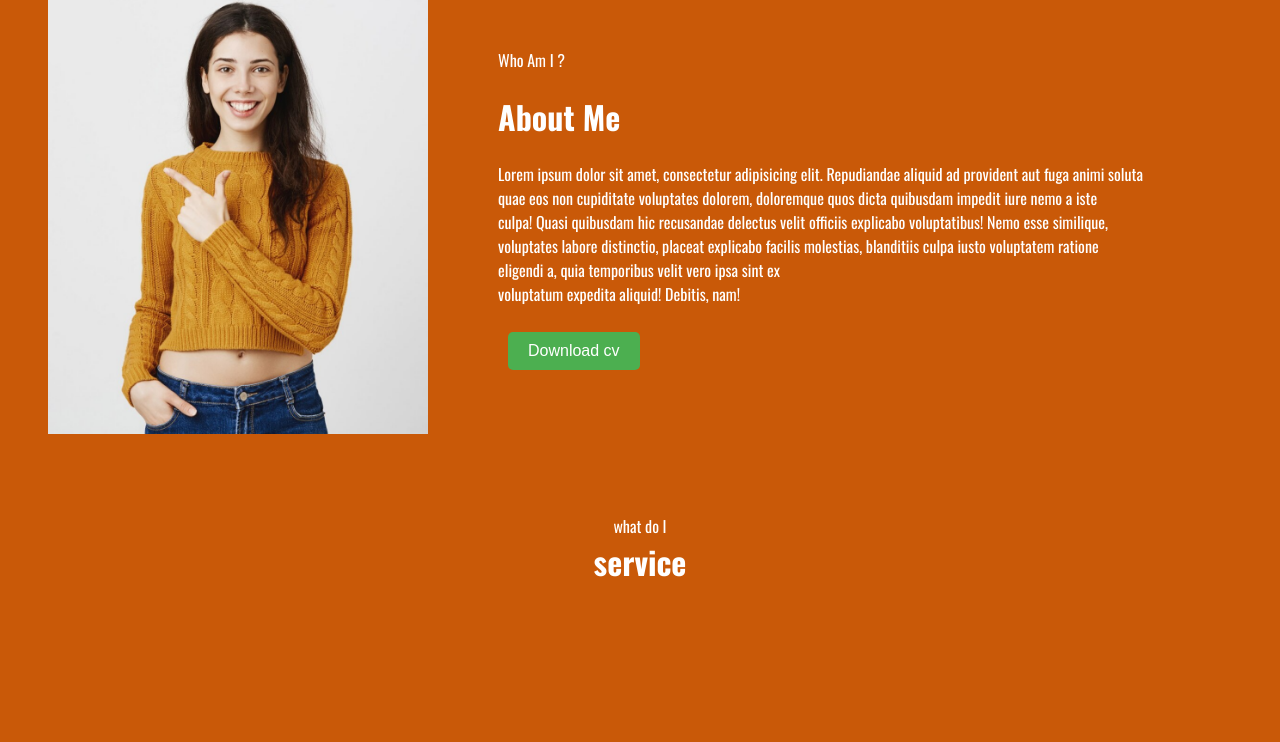
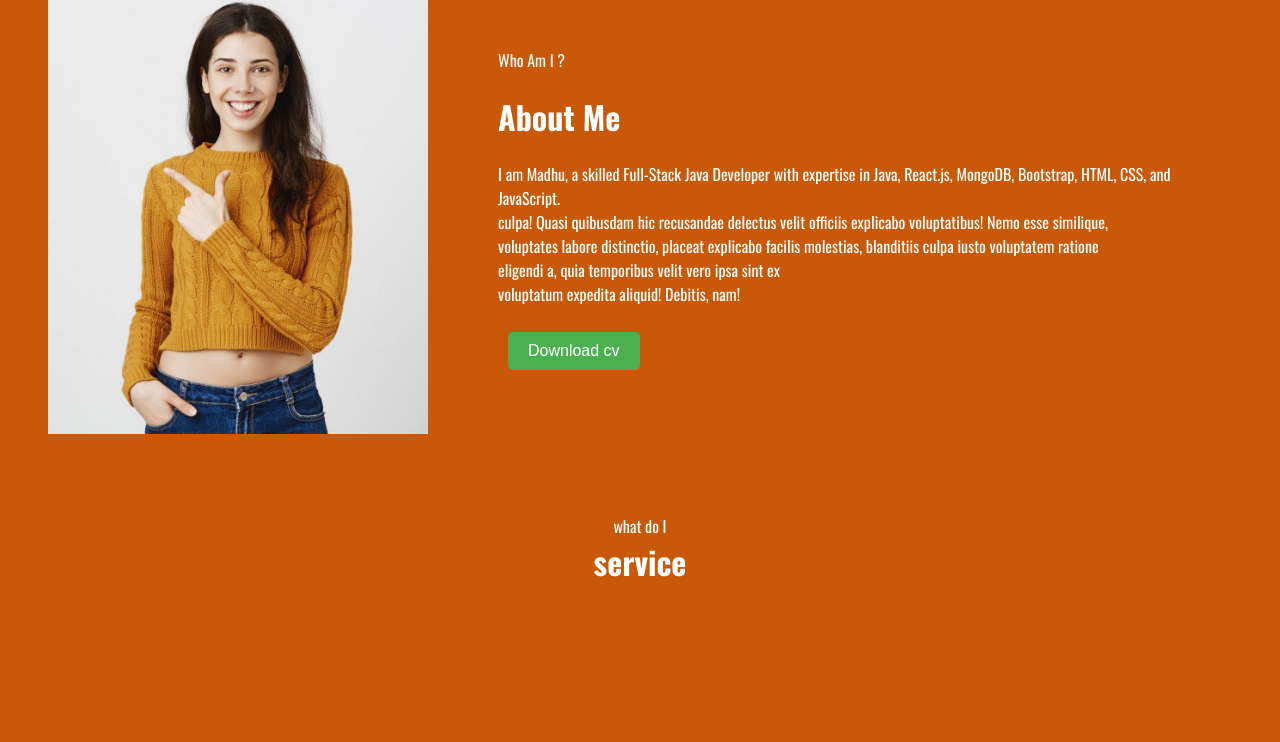
Before and after one commit to MannemMadhuSudhan/portfolio-sample, a plain HTML site: page portfolio2/index.html in a window 1280 px wide. Shown: the part 941-1683 px from the top of the page. Drawn offline with nearby package versions, Linux system fonts and the light colour scheme.

Commit message:
Update index.html

```diff
--- a/portfolio2/index.html
+++ b/portfolio2/index.html
@@ -70,9 +70,8 @@
                 <p id="about-sub-head">Who Am I ?</p>
                 <h1 id="about-head">About Me</h1>
             <h3></h3>
-            <p id="about-text">Lorem ipsum dolor sit amet, consectetur adipisicing elit. Repudiandae aliquid ad provident aut fuga animi soluta
-                <br>quae eos non cupiditate voluptates dolorem, doloremque
-                quos dicta quibusdam impedit iure nemo a iste
+            <p id="about-text">
+                I am Madhu, a skilled Full-Stack Java Developer with expertise in Java, React.js, MongoDB, Bootstrap, HTML, CSS, and JavaScript.
                 <br>
                 culpa! Quasi quibusdam hic recusandae delectus velit officiis explicabo voluptatibus! Nemo esse similique,<br>
                  voluptates
```
